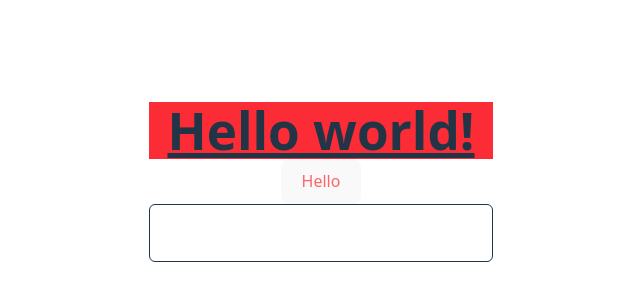
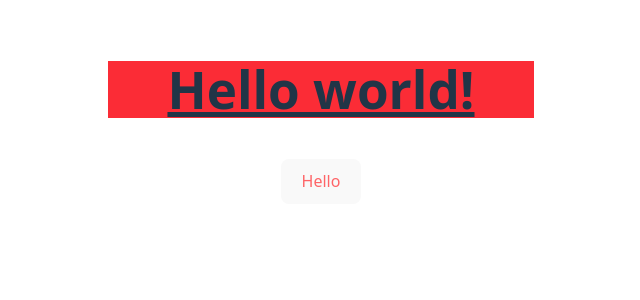
Before and after one commit to clarklindev/vite-lib, a React (Vite) app: page / in a window 1280 px wide. Shown: the part 218-518 px from the top of the page, without its empty margins (319-959 px from the left). Built offline with nearby package versions, Linux system fonts and the light colour scheme.

Commit message:
Card Component

```diff
--- /dev/null
+++ b/lib/components/Card/index.tsx
@@ -0,0 +1,25 @@
+import React, { useState } from 'react';
+import { cn } from '../../utils/cn';
+
+type CardProps = React.HTMLProps<HTMLDivElement> & {
+    children?: React.ReactNode;
+};
+
+const Card = ({ className, ...props }: CardProps) => {
+    const [loading] = useState(false);
+    return (
+        <div
+            data-component={Card.displayName}
+            className={cn('text-white border-[var(--border-color)] border rounded-lg min-h-auto p-10', className, {
+                'bg-gray-400': loading
+            })}
+            {...props}
+        />
+    );
+};
+
+Card.displayName = 'Card';
+export { Card };
+
+// ------------------------------------------------------------------------------------------------------------------------------------------------
+// Card is a div tag so we use data-component="Card" to differentiate it from classes which will become random generated characters
--- a/lib/main.ts
+++ b/lib/main.ts
@@ -4,3 +4,4 @@
 export { Button } from './components/Button';
 export { Input } from './components/Input';
 export { Label } from './components/Label';
+export { Card } from './components/Card';
--- a/src/App.tsx
+++ b/src/App.tsx
@@ -1,12 +1,14 @@
-import { Button, Input } from '../lib/main'; //after npm build -> This works because your package.json points to the transpiled main file dist/main.ts.
+import { Button, Card, Input } from '../lib/main'; //after npm build -> This works because your package.json points to the transpiled main file dist/main.ts.
 import './App.css';
 
 function App() {
     return (
         <>
             <h1 className="text-3xl bg-red-500 font-bold underline">Hello world!</h1>
-            <Button>Hello</Button>
-            <Input />
+            <Card>
+                <Button>Hello</Button>
+                <Input />
+            </Card>
         </>
     );
 }
```
